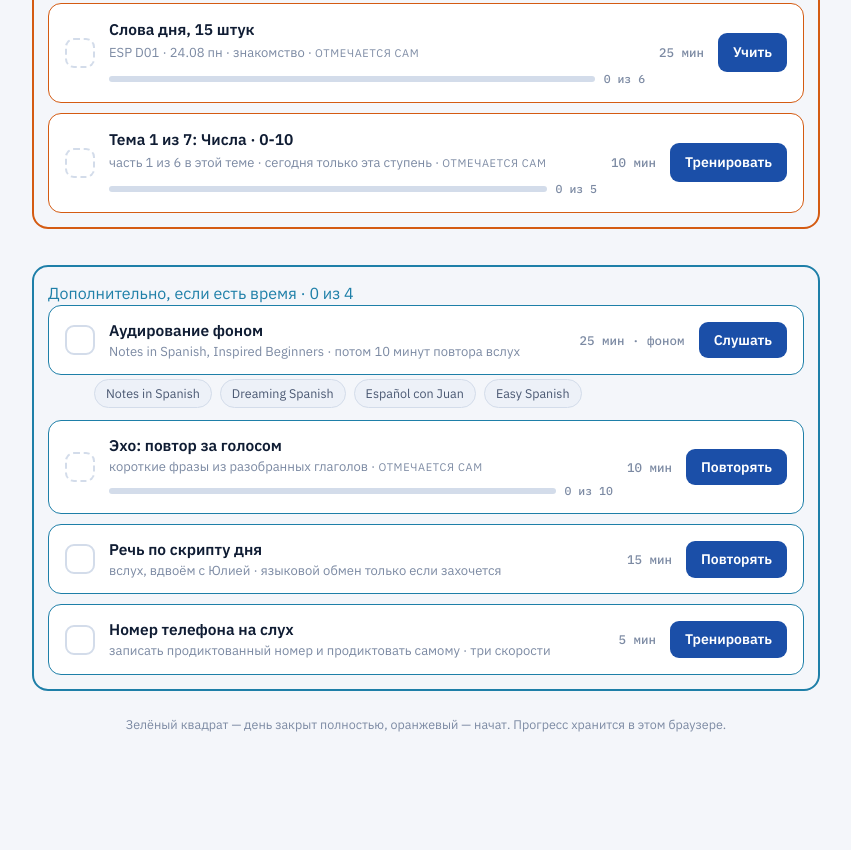
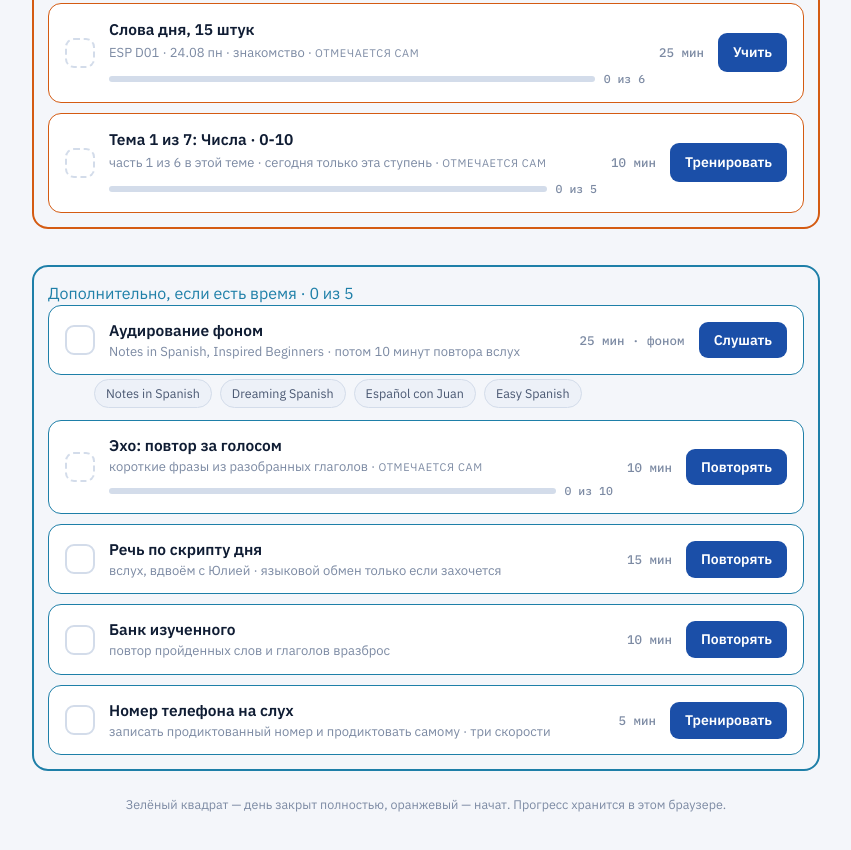
Before and after one commit to dmitry-malykhin/ruta-valencia, a plain HTML site: page hoy.html in a window 1280 px wide. Shown: the part 706-1556 px from the top of the page, without its empty margins (214-1065 px from the left). Before the commit the page ends 1504 px from the top, so only its background shows below. Drawn offline with nearby package versions, Linux system fonts and the light colour scheme.

Commit message:
learned bank and weekly self-test

```diff
--- a/hoy.html
+++ b/hoy.html
@@ -359,6 +359,13 @@ function blocks(){
   if(!kid) out.push({id:"speech",auto:false,min:15,opt:true,t:"Речь по скрипту дня",
     s:"вслух, вдвоём с Юлией · языковой обмен только если захочется",
     href:"./shadow.html?day="+d,go:"Повторять"});
+  if(!kid) out.push({id:"banco",auto:false,min:10,opt:true,t:"Банк изученного",
+    s:"повтор пройденных слов и глаголов вразброс",
+    href:"./banco.html?who="+S.who, go:"Повторять"});
+  if(!kid && d%7===0) out.push({id:"test",auto:false,min:15,opt:true,
+    t:"Недельный тест · неделя "+Math.ceil(d/7),
+    s:"двадцать вопросов без подсказок, проверка для себя",
+    href:"./banco.html?who="+S.who+"#test", go:"Пройти тест"});
   if(!kid && ls("hoy_phone_off_"+S.who)!=="1")
     out.push({id:"phone",auto:false,min:5,opt:true,t:"Номер телефона на слух",
       s:"записать продиктованный номер и продиктовать самому · три скорости",
```
